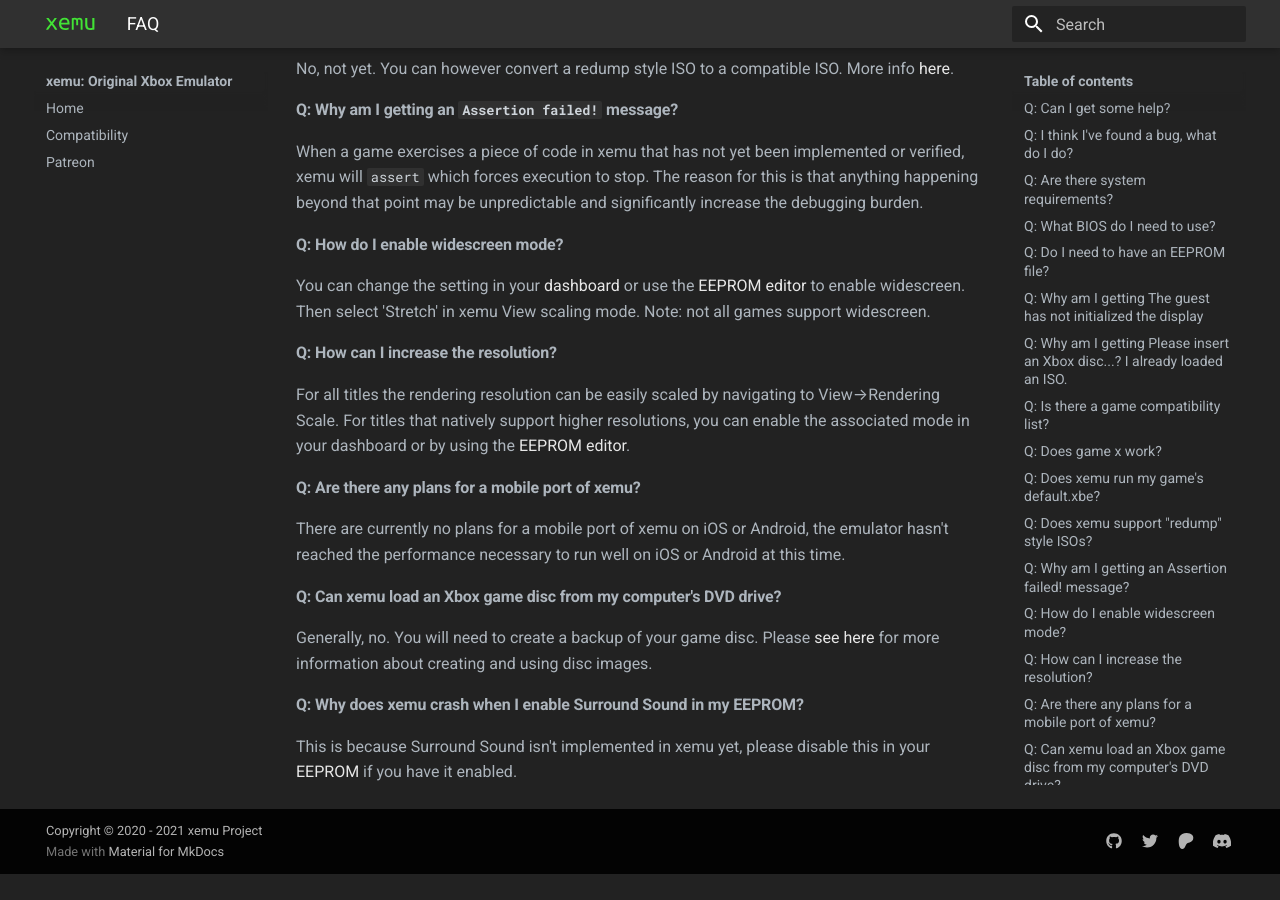
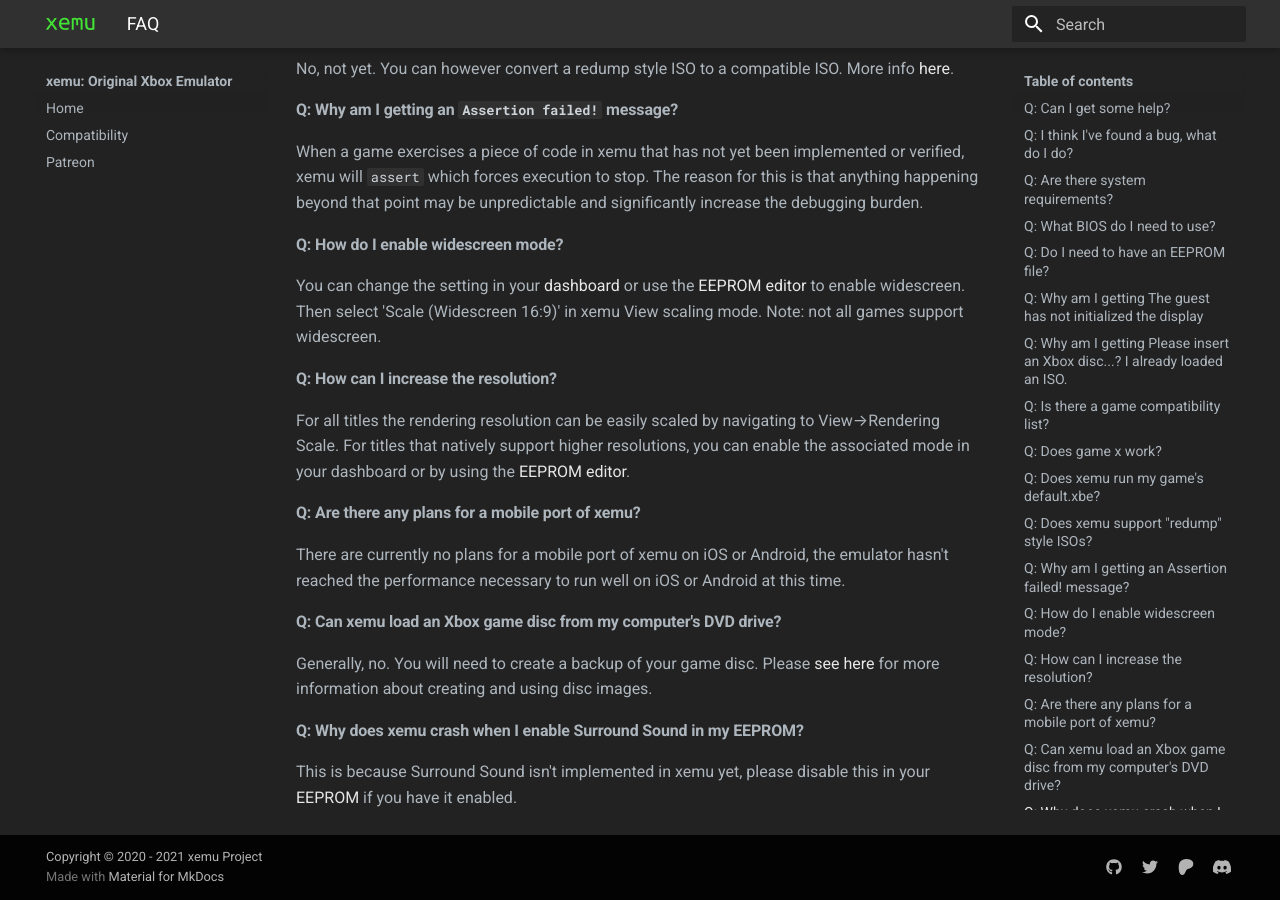
Before and after one commit to xemu-project/xemu-website, an MkDocs documentation site: the page built from docs/docs/faq.md, in a window 1280 px wide and 900 px high, scrolled down 1241 px. Built offline with MkDocs 1.6.1 and Material for MkDocs 9.7.7, drawn with Linux system fonts in a browser that asks for light colours; before the commit the page ends 2115 px from its top, so only the background shows below that.

Commit message:
Update FAQ with widescreen scale mode

```diff
--- a/docs/docs/faq.md
+++ b/docs/docs/faq.md
@@ -37,7 +37,7 @@ No, not yet. You can however convert a redump style ISO to a compatible ISO. Mor
 When a game exercises a piece of code in xemu that has not yet been implemented or verified, xemu will `assert`  which forces execution to stop. The reason for this is that anything happening beyond that point may be unpredictable and significantly increase the debugging burden.
 
 #### Q: How do I enable widescreen mode?
-You can change the setting in your [dashboard](dashboard.md) or use the [EEPROM editor](eeprom.md) to enable widescreen. Then select 'Stretch' in xemu View scaling mode. Note: not all games support widescreen.
+You can change the setting in your [dashboard](dashboard.md) or use the [EEPROM editor](eeprom.md) to enable widescreen. Then select 'Scale (Widescreen 16:9)' in xemu View scaling mode. Note: not all games support widescreen.
 
 #### Q: How can I increase the resolution?
 For all titles the rendering resolution can be easily scaled by navigating to View&rarr;Rendering Scale. For titles that natively support higher resolutions, you can enable the associated mode in your dashboard or by using the [EEPROM editor](eeprom.md).
```
